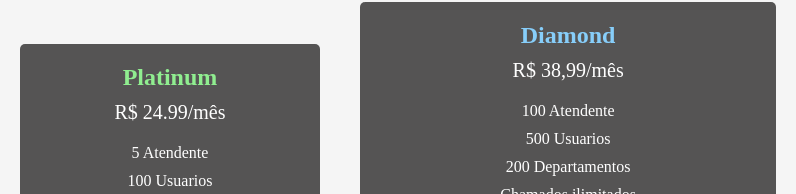
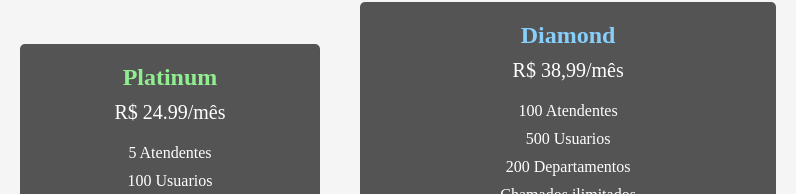
Before and after one commit to Mauricio-Fischer/Wireframe, a plain HTML site: page index.html in a window 1280 px wide. Shown: the part 758-952 px from the top of the page, 399-1195 px from the left. Drawn offline with Linux system fonts and the light colour scheme.

Commit message:
Wireframe

```diff
--- a/index.html
+++ b/index.html
@@ -65,7 +65,7 @@
         <h3>Platinum</h3>
         <p class="price">R$ 24.99/mês</p>
         <ul>
-          <li>5 Atendente</li>
+          <li>5 Atendentes</li>
           <li>100 Usuarios</li>
           <li>30 Departamentos</li>
           <li>Chamados ilimitados</li>
@@ -87,7 +87,7 @@
         <h3>Diamond</h3>
         <p class="price">R$ 38,99/mês</p>
         <ul>
-          <li>100 Atendente</li>
+          <li>100 Atendentes</li>
           <li>500 Usuarios</li>
           <li>200 Departamentos</li>
           <li>Chamados ilimitados</li>
```
